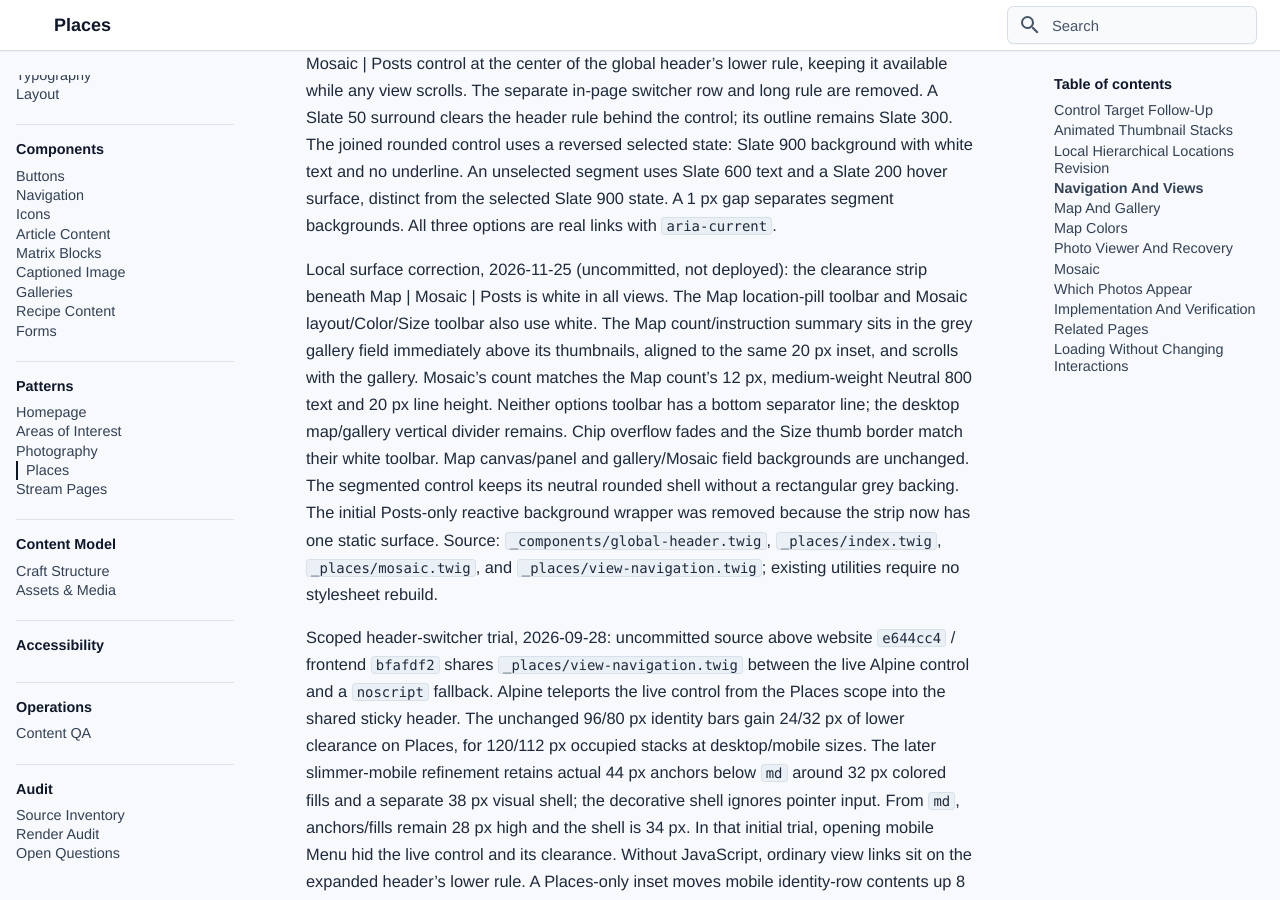
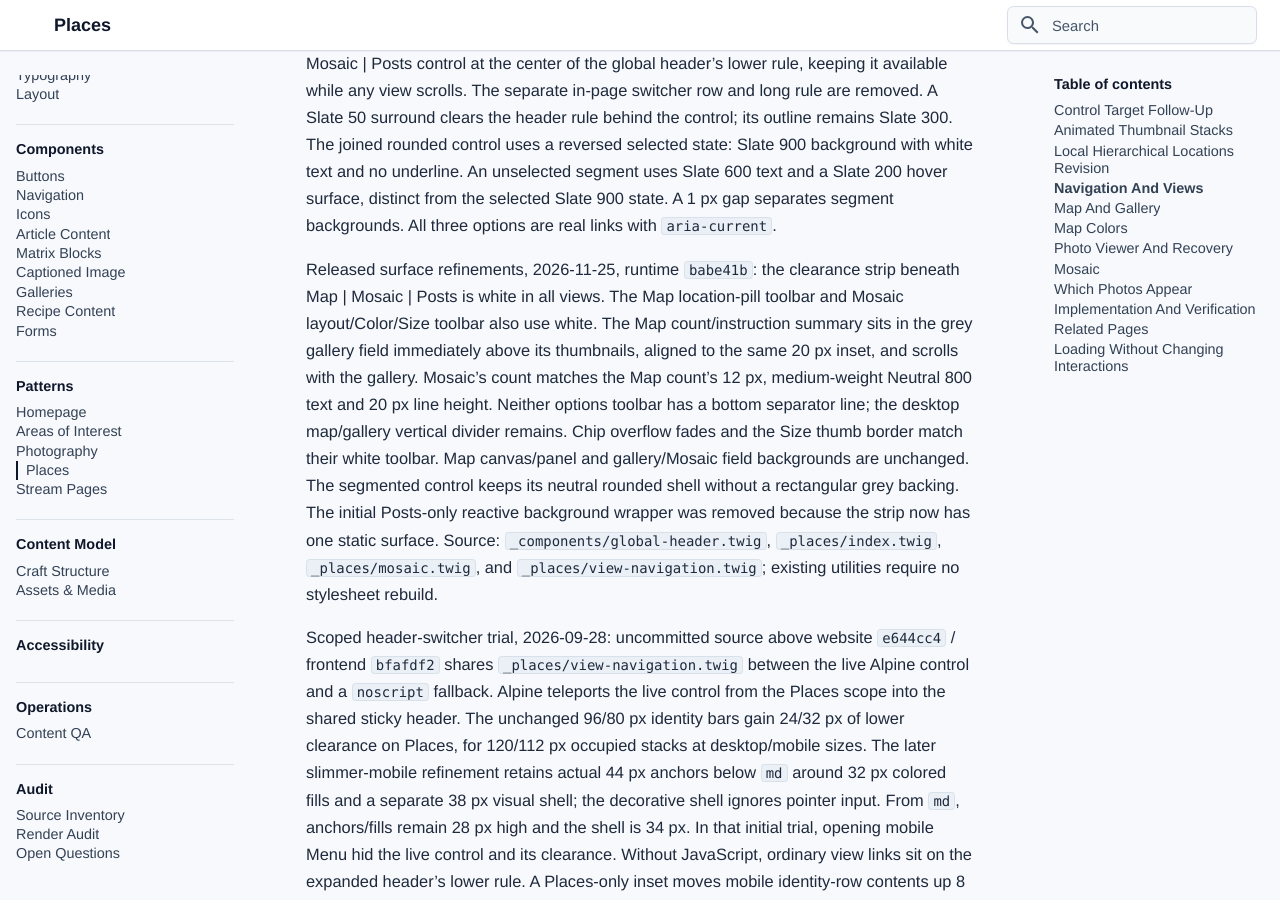
Before and after one commit to bentilden/Design-System, an MkDocs documentation site: the page built from docs/patterns/places.md, in a window 1280 px wide and 900 px high, scrolled down 5440 px. Built offline with MkDocs 1.6.1 and Material for MkDocs 9.7.7, drawn with Linux system fonts in a browser that asks for light colours; some web fonts are replaced; some of the changed text lies outside the part shown.

Commit message:
Record released Places surface and target behavior

```diff
--- a/docs/patterns/places.md
+++ b/docs/patterns/places.md
@@ -101,7 +101,7 @@ Production publication, 2026-10-17: website `afdb26e` deploys the shared segment
 
 The existing `photography` category identity and `/photography` URL remain. Visitors see **Places**, which opens Map by default. The current integration places the compact Map | Mosaic | Posts control at the center of the global header’s lower rule, keeping it available while any view scrolls. The separate in-page switcher row and long rule are removed. A Slate 50 surround clears the header rule behind the control; its outline remains Slate 300. The joined rounded control uses a reversed selected state: Slate 900 background with white text and no underline. An unselected segment uses Slate 600 text and a Slate 200 hover surface, distinct from the selected Slate 900 state. A 1 px gap separates segment backgrounds. All three options are real links with `aria-current`.
 
-Local surface correction, 2026-11-25 (uncommitted, not deployed): the clearance strip beneath Map | Mosaic | Posts is white in all views. The Map location-pill toolbar and Mosaic layout/Color/Size toolbar also use white. The Map count/instruction summary sits in the grey gallery field immediately above its thumbnails, aligned to the same 20 px inset, and scrolls with the gallery. Mosaic’s count matches the Map count’s 12 px, medium-weight Neutral 800 text and 20 px line height. Neither options toolbar has a bottom separator line; the desktop map/gallery vertical divider remains. Chip overflow fades and the Size thumb border match their white toolbar. Map canvas/panel and gallery/Mosaic field backgrounds are unchanged. The segmented control keeps its neutral rounded shell without a rectangular grey backing. The initial Posts-only reactive background wrapper was removed because the strip now has one static surface. Source: `_components/global-header.twig`, `_places/index.twig`, `_places/mosaic.twig`, and `_places/view-navigation.twig`; existing utilities require no stylesheet rebuild.
+Released surface refinements, 2026-11-25, runtime `babe41b`: the clearance strip beneath Map | Mosaic | Posts is white in all views. The Map location-pill toolbar and Mosaic layout/Color/Size toolbar also use white. The Map count/instruction summary sits in the grey gallery field immediately above its thumbnails, aligned to the same 20 px inset, and scrolls with the gallery. Mosaic’s count matches the Map count’s 12 px, medium-weight Neutral 800 text and 20 px line height. Neither options toolbar has a bottom separator line; the desktop map/gallery vertical divider remains. Chip overflow fades and the Size thumb border match their white toolbar. Map canvas/panel and gallery/Mosaic field backgrounds are unchanged. The segmented control keeps its neutral rounded shell without a rectangular grey backing. The initial Posts-only reactive background wrapper was removed because the strip now has one static surface. Source: `_components/global-header.twig`, `_places/index.twig`, `_places/mosaic.twig`, and `_places/view-navigation.twig`; existing utilities require no stylesheet rebuild.
 
 Scoped header-switcher trial, 2026-09-28: uncommitted source above website `e644cc4` / frontend `bfafdf2` shares `_places/view-navigation.twig` between the live Alpine control and a `noscript` fallback. Alpine teleports the live control from the Places scope into the shared sticky header. The unchanged 96/80 px identity bars gain 24/32 px of lower clearance on Places, for 120/112 px occupied stacks at desktop/mobile sizes. The later slimmer-mobile refinement retains actual 44 px anchors below `md` around 32 px colored fills and a separate 38 px visual shell; the decorative shell ignores pointer input. From `md`, anchors/fills remain 28 px high and the shell is 34 px. In that initial trial, opening mobile Menu hid the live control and its clearance. Without JavaScript, ordinary view links sit on the expanded header’s lower rule. A Places-only inset moves mobile identity-row contents up 8 px so their link targets do not overlap the switcher.
 
@@ -219,7 +219,7 @@ A missing map resource leaves the photo gallery and Posts available. Without Jav
 
 ## Mosaic
 
-Local target-color exclusion, 2026-11-25 (uncommitted, not deployed): the destination photo stays fully opaque and has a transparent ripple backing throughout travel, arrival and settling. Only neighboring photos receive the chosen color. A dedicated Alpine target ID lasts until the complete color effect ends, independently of the shorter enlargement lifecycle, and clears on cancellation. The target retains its existing brightness emphasis, enlargement, frame, shadow and timing. Source: frontend `src/places.js` and runtime `_places/mosaic.twig`.
+Released target-color exclusion, 2026-11-25, frontend `9b4713e` / runtime `babe41b`: the destination photo stays fully opaque and has a transparent ripple backing throughout travel, arrival and settling. Only neighboring photos receive the chosen color. A dedicated Alpine target ID lasts until the complete color effect ends, independently of the shorter enlargement lifecycle, and clears on cancellation. The target retains its existing brightness emphasis, enlargement, frame, shadow and timing. Source: frontend `src/places.js` and runtime `_places/mosaic.twig`.
 
 Released 2026-11-25 in frontend `74f46f7` / runtime `ddb9c00`, production release `20261125211816`: a light 10% selected-color tint appears immediately, building with scroll progress to 28%. Once scrolling settles, the outward ripple continues from the current tint and reaches a 60% color peak; target enlargement to 110% begins immediately at selection and stays raised throughout travel. It settles 900 ms after arrival or completion of its 250 ms entrance, whichever is later, then returns over 300 ms. Neighboring photos recover together; the target retains its white frame and shadow. This replaces the first static-wash trial, which the owner found too distinctly two-stage. Tint progress uses one inherited opacity variable quantized to 1% steps, with no per-image geometry reads during travel. Reduced motion skips both effects; interruption clears both. Source: frontend `src/places.js` and runtime `_places/mosaic.twig`.
 
```
